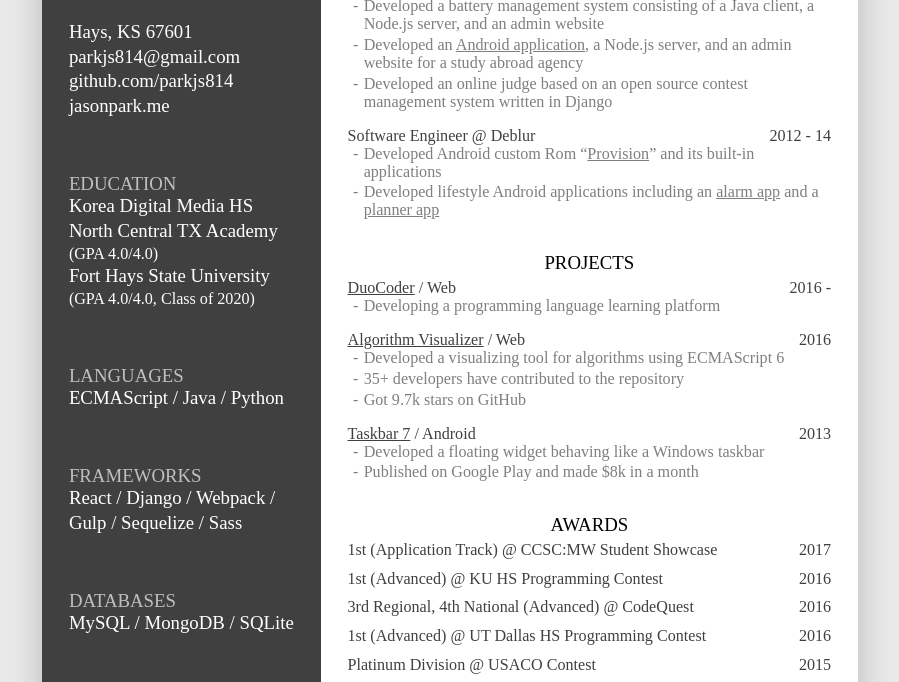
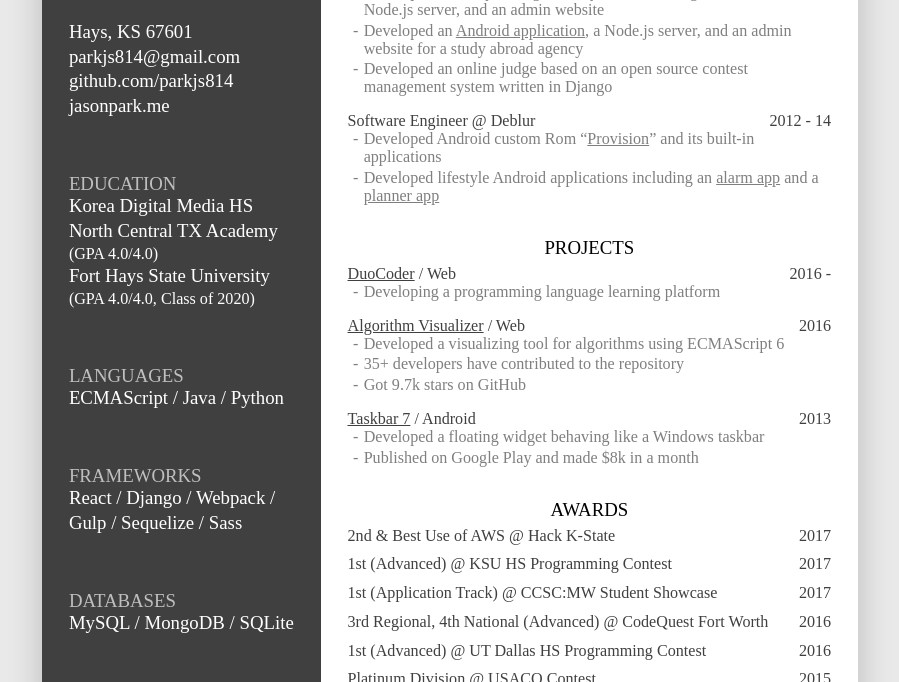
Before and after one commit to 64json/resume, a plain HTML site: page index.pug in a window 1280 px wide. Shown: the part 260-942 px from the top of the page, without its empty margins (190-1089 px from the left). Drawn offline with nearby package versions, Linux system fonts and the light colour scheme; files that its build step writes are made by us from their sources.

Commit message:
Add/remove awards

```diff
--- a/index.pug
+++ b/index.pug
@@ -94,15 +94,19 @@
           .content
             .item
               .primary
+                .name 2nd & Best Use of AWS @ Hack K-State
+                .date 2017
+            .item
+              .primary
+                .name 1st (Advanced) @ KSU HS Programming Contest
+                .date 2017
+            .item
+              .primary
                 .name 1st (Application Track) @ CCSC:MW Student Showcase
                 .date 2017
             .item
               .primary
-                .name 1st (Advanced) @ KU HS Programming Contest
-                .date 2016
-            .item
-              .primary
-                .name 3rd Regional, 4th National (Advanced) @ CodeQuest
+                .name 3rd Regional, 4th National (Advanced) @ CodeQuest Fort Worth
                 .date 2016
             .item
               .primary
```
Also changed, not shown: index.html.
